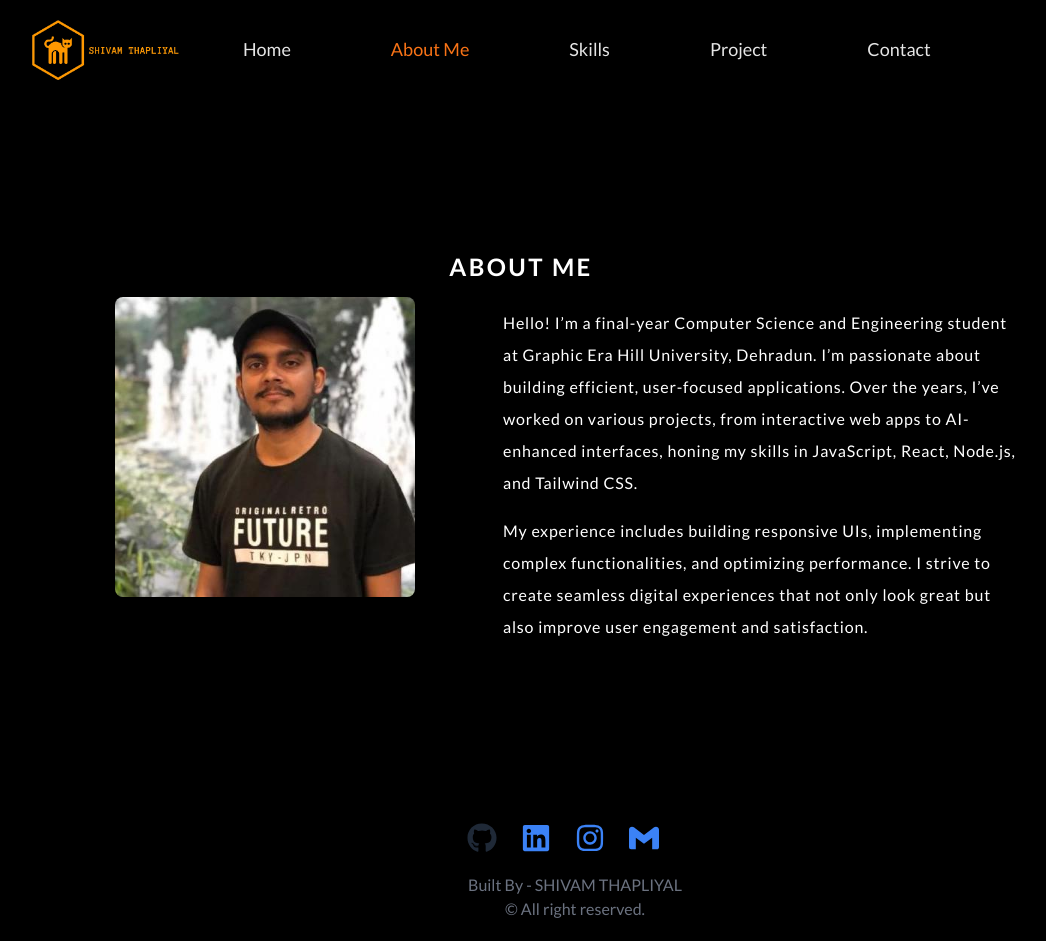
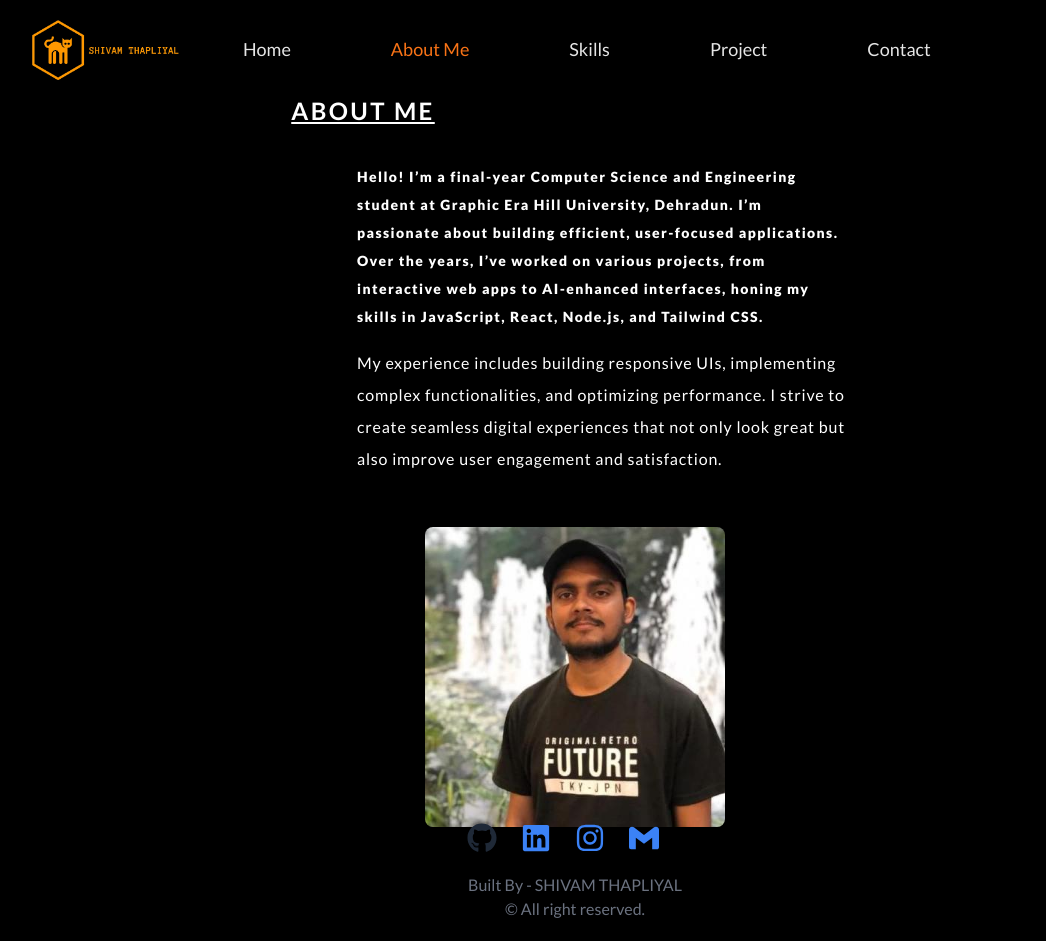
Before and after one commit to ShivamThapliyal/portfolio, a React (Vite) app: page /About in a window 1280 px wide. Shown: the whole page, without its empty margins (65-1111 px from the left). Built offline with nearby package versions, Linux system fonts and the light colour scheme; a web font is replaced by a local one.

Commit message:
about updated

```diff
--- a/src/components/Pages/About/About.jsx
+++ b/src/components/Pages/About/About.jsx
@@ -4,7 +4,30 @@ import { motion } from "framer-motion";
 
 function About() {
   return (
-    <div className="bg-black  flex items-center justify-center  p-5 w-full h-[calc(100vh-105px)] text-white ">
+    <div className=" bg-black flex flex-col text-white w-full p-2  items-center h-[calc(100vh-105px)] sm:bg-black  sm:flex sm:items-center sm:justify-center  sm:p-5 sm:w-full sm:h-[calc(100vh-105px)] sm:text-white ">
+      <div className="flex flex-col items-center w-full gap-3 p-3 sm:flex sm:flex-col sm:items-center sm:w-1/2 ">
+        <div className="mt-3 sm:pr-10 sm:mt-6 sm:mr-96">
+          <h2 className="text-2xl font-semibold tracking-widest underline">
+            ABOUT ME
+          </h2>
+        </div>
+        <div className=" sm:p-6 sm:text-base sm:leading-loose sm:tracking-wider sm:ml-14">
+          <p className="text-sm font-extrabold leading-7 tracking-widest sm:mb-4">
+            Hello! I’m a final-year Computer Science and Engineering student at
+            Graphic Era Hill University, Dehradun. I’m passionate about building
+            efficient, user-focused applications. Over the years, I’ve worked on
+            various projects, from interactive web apps to AI-enhanced
+            interfaces, honing my skills in JavaScript, React, Node.js, and
+            Tailwind CSS.
+          </p>
+          <p className="hidden sm:block">
+            My experience includes building responsive UIs, implementing complex
+            functionalities, and optimizing performance. I strive to create
+            seamless digital experiences that not only look great but also
+            improve user engagement and satisfaction.
+          </p>
+        </div>
+      </div>
       <motion.div
         initial={{ opacity: 0, scale: 0.5 }}
         animate={{ opacity: 1, scale: 1 }}
@@ -13,38 +36,16 @@ function About() {
           delay: 0.5,
           ease: [0, 0.71, 0.2, 1.01],
         }}
-        className="p-2"
+        className="mt-2 sm:p-2"
       >
-        <img src={assets.shivam} alt="" className="rounded-lg w-[300px]" />
+        <img
+          src={assets.shivam}
+          alt=""
+          className=" w-[150px]  rounded-lg sm:rounded-lg sm:w-[300px]"
+        />
       </motion.div>
-      <div className="flex flex-col items-center w-1/2 ">
-        <div className="pr-10 mt-6 mr-96">
-          <h2 className="text-2xl font-semibold tracking-widest">ABOUT ME</h2>
-        </div>
-        <div className="p-6 text-base leading-loose tracking-wider ml-14 ">
-          <p className="mb-4">
-            Hello! I’m a final-year Computer Science and Engineering student at
-            Graphic Era Hill University, Dehradun. I’m passionate about building
-            efficient, user-focused applications. Over the years, I’ve worked on
-            various projects, from interactive web apps to AI-enhanced
-            interfaces, honing my skills in JavaScript, React, Node.js, and
-            Tailwind CSS.
-          </p>
-          <p>
-            My experience includes building responsive UIs, implementing complex
-            functionalities, and optimizing performance. I strive to create
-            seamless digital experiences that not only look great but also
-            improve user engagement and satisfaction.
-          </p>
-        </div>
-      </div>
     </div>
   );
 }
 
 export default About;
-
-//  Hello, my name is Gautam Sajwan, currently a final-year B.Tech student at Graphic Era Hill University. My passion lies in leveraging technology and coding to innovate and solve real-world problems.
-//  Proficient in languages such as C++, JavaScript, C, and Java, I also have a solid foundation in Python and SQL. With a keen interest in Full Stack Web Development, I have gained extensive experience in frontend and backend technologies/frameworks including React.js, Tailwind CSS, Next.js, Express.js, MongoDB, Typescript and WebSockets.
-//  Additionally, I possess strong skills in Data Structures and Algorithms, enabling me to efficiently tackle complex problems. I am deeply committed to continuous learning and growth, always seeking new opportunities to expand my knowledge and expertise.
-//  Eager to embark on exciting projects and overcome challenges, I am enthusiastic about collaborating with others to create impactful solutions. Let's connect and build something great together!
--- a/src/components/Pages/Contact/BubbelAnimation.jsx
+++ /dev/null
@@ -1,54 +0,0 @@
-import React from "react";
-import { useEffect } from "react";
-import "./bubble.css";
-
-function BubbelAnimation() {
-  const bubbleCount = 50;
-  const swayTypes = ["sway-left-to-right", "sway-right-to-left"];
-
-  useEffect(() => {
-    const bubblesContainer = document.getElementById("bubbles");
-
-    // Function to generate random number within a range
-    const randomRange = (min, max) => Math.random() * (max - min) + min;
-
-    for (let i = 0; i < bubbleCount; i++) {
-      const bubble = document.createElement("div");
-      bubble.classList.add("bubble");
-
-      // Set CSS variables for each bubble
-      bubble.style.setProperty(
-        "--bubble-left-offset",
-        `${randomRange(0, 100)}vw`
-      );
-      bubble.style.setProperty("--bubble-radius", `${randomRange(1, 10)}vw`);
-      bubble.style.setProperty("--float-duration", `${randomRange(6, 12)}s`);
-      bubble.style.setProperty("--float-delay", `${randomRange(0, 4)}s`);
-      bubble.style.setProperty("--sway-duration", `${randomRange(4, 6)}s`);
-      bubble.style.setProperty("--sway-delay", `${randomRange(0, 4)}s`);
-      bubble.style.setProperty(
-        "--sway-type",
-        swayTypes[Math.floor(Math.random() * swayTypes.length)]
-      );
-
-      // Apply dynamic styles
-      bubble.style.left = bubble.style.getPropertyValue("--bubble-left-offset");
-      bubble.style.width = bubble.style.getPropertyValue("--bubble-radius");
-      bubble.style.height = bubble.style.getPropertyValue("--bubble-radius");
-
-      bubblesContainer.appendChild(bubble);
-    }
-  }, []);
-
-  return (
-    <div
-      id="bubbles"
-      className="relative w-full h-[calc(100vh-105px)] overflow-hidden bubbles"
-    >
-      {" "}
-      contact me
-    </div>
-  );
-}
-
-export default BubbelAnimation;
--- a/src/components/Pages/Home/Home.jsx
+++ b/src/components/Pages/Home/Home.jsx
@@ -73,7 +73,7 @@ function Home() {
             className=" rounded-[50%] w-[100px] shadow-none sm:rounded-[50%] sm:w-[150px] sm:shadow-xl sm:shadow-gray-400/100 "
           />
         </motion.div>
-        <div className="flex flex-col gap-4 text-center sm:flex sm:flex-col ">
+        <div className="flex flex-col gap-4= text-center sm:flex sm:flex-col ">
           <motion.h1
             variants={fadeInUpAnimation}
             className="text-2xl font-extrabold leading-loose tracking-widest sm:text-6xl sm:font-extrabold sm:leading-loose sm:tracking-widest"
```
Also changed, not shown: src/components/Pages/Contact/bubble.css (deleted, +0 -50 lines).
